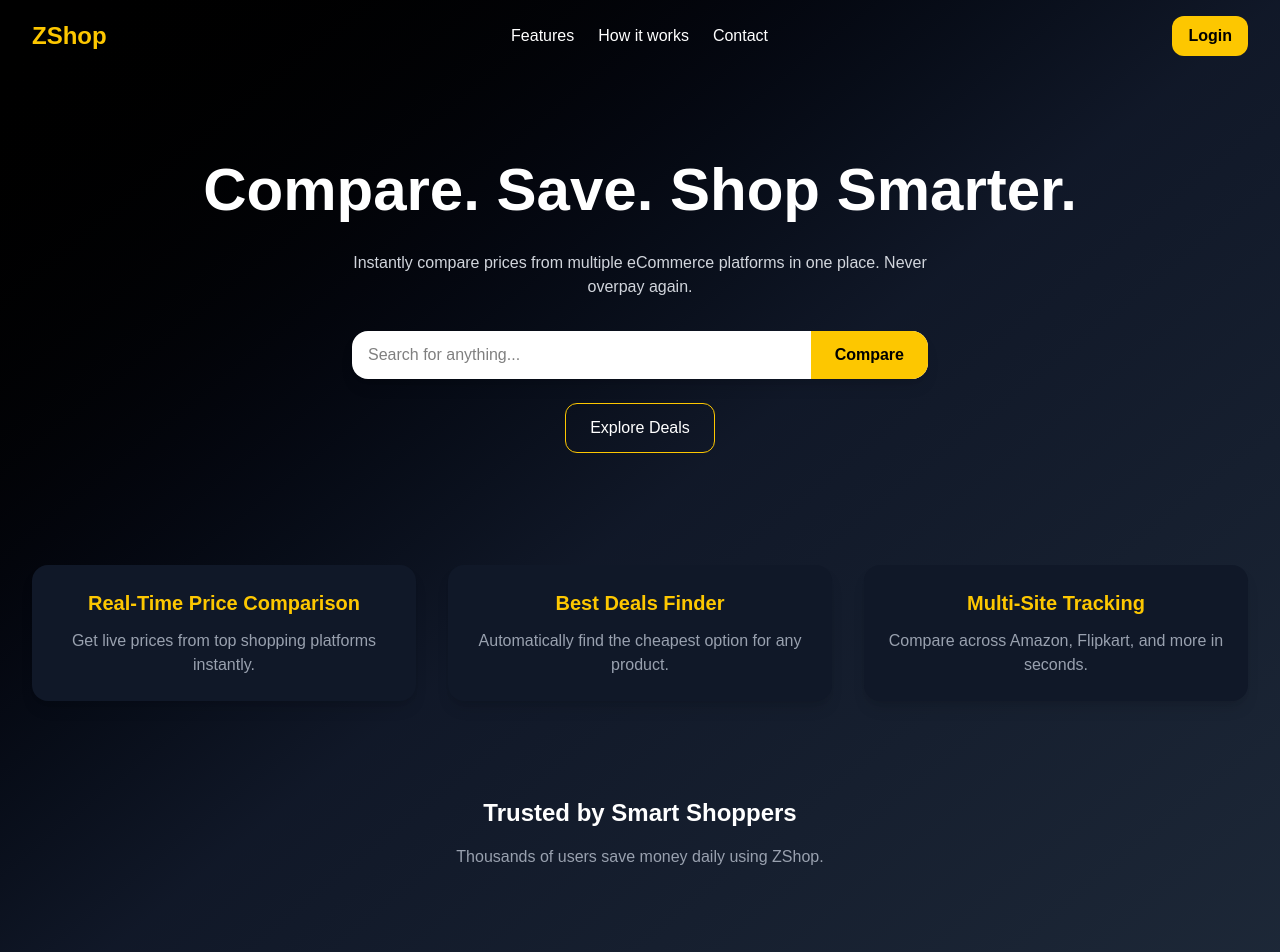
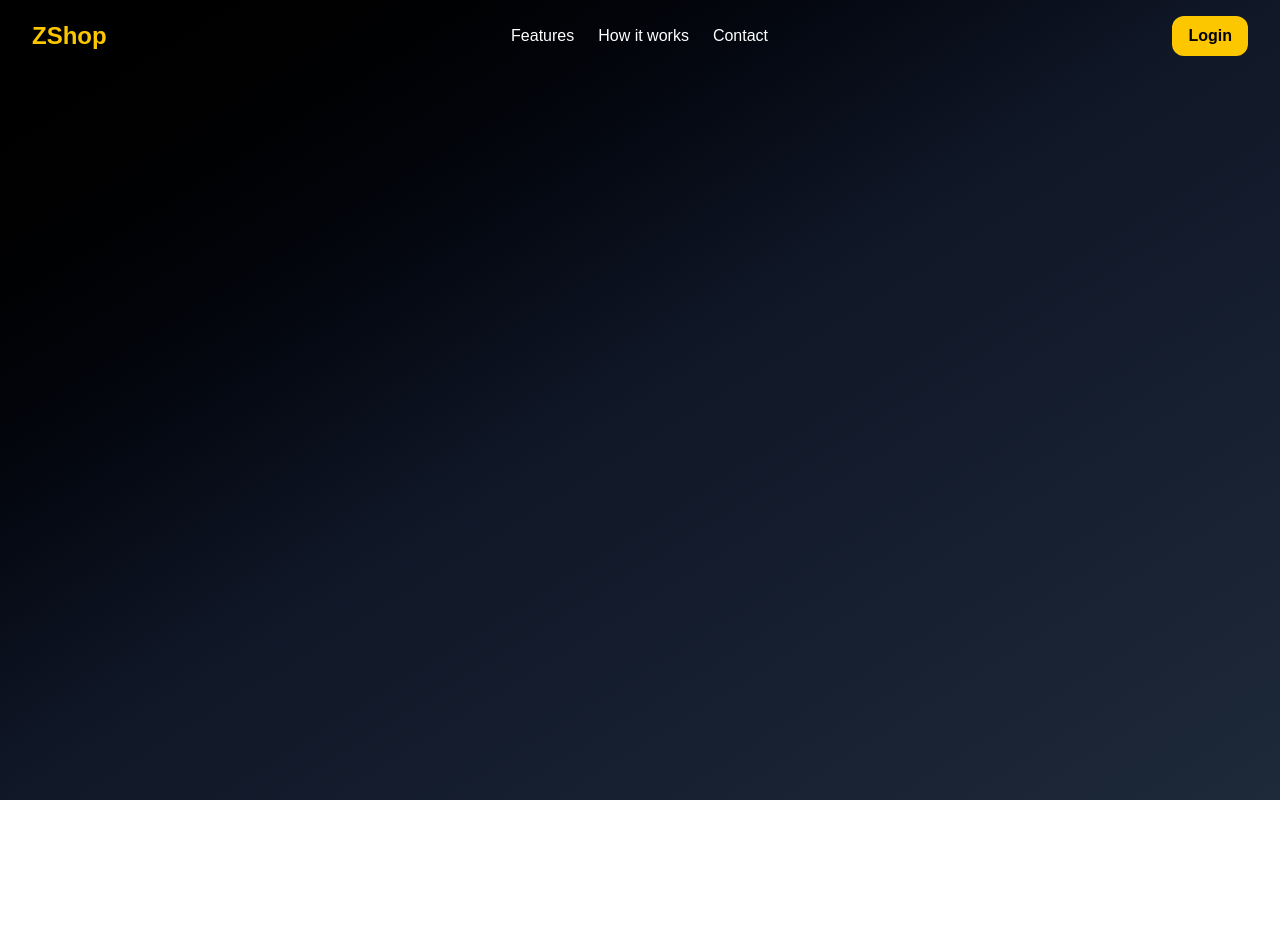
Before and after one commit to zearn-app/zshop, a Next.js app: page / in a window 1280 px wide. Shown: the top 952 px of the page. After the commit the page ends 800 px from the top, so only its background shows below. Built offline with nearby package versions, Linux system fonts and the light colour scheme.

Commit message:
Update page.tsx

```diff
--- a/app/page.tsx
+++ b/app/page.tsx
@@ -1,14 +1,11 @@
-
 "use client";
 
 import React from "react";
 import { useRouter } from "next/navigation";
 
+const LandingPage: React.FC = () => {
+  const router = useRouter(); // ✅ move here
 
-const router = useRouter();
-
-
-const LandingPage: React.FC = () => {
   return (
     <div className="min-h-screen bg-gradient-to-br from-black via-gray-900 to-gray-800 text-white">
 
@@ -21,86 +18,14 @@ const LandingPage: React.FC = () => {
           <button className="hover:text-yellow-400">Contact</button>
         </div>
         <button
-  onClick={() => router.push("/login")}
-  className="bg-yellow-400 text-black px-4 py-2 rounded-xl font-semibold hover:bg-yellow-300"
->
-  Login
-</button>
+          onClick={() => router.push("/login")}
+          className="bg-yellow-400 text-black px-4 py-2 rounded-xl font-semibold hover:bg-yellow-300"
+        >
+          Login
+        </button>
       </nav>
 
-      {/* Hero Section */}
-      <section className="flex flex-col items-center justify-center text-center mt-20 px-6">
-        <h2 className="text-4xl md:text-6xl font-bold leading-tight">
-          Compare. Save. Shop Smarter.
-        </h2>
-
-        <p className="mt-6 text-gray-300 max-w-xl">
-          Instantly compare prices from multiple eCommerce platforms in one place.
-          Never overpay again.
-        </p>
-
-        {/* Search Box */}
-        <div className="mt-8 flex w-full max-w-xl bg-white rounded-2xl overflow-hidden shadow-lg">
-          <input
-            type="text"
-            placeholder="Search for anything..."
-            className="flex-1 px-4 py-3 text-black outline-none"
-          />
-          <button className="bg-yellow-400 px-6 text-black font-semibold hover:bg-yellow-300">
-            Compare
-          </button>
-        </div>
-
-        {/* CTA */}
-        <button className="mt-6 border border-yellow-400 px-6 py-3 rounded-xl hover:bg-yellow-400 hover:text-black transition">
-          Explore Deals
-        </button>
-      </section>
-
-      {/* Features Section */}
-      <section className="mt-28 px-8 grid md:grid-cols-3 gap-8 text-center">
-        <div className="p-6 bg-gray-900 rounded-2xl shadow-lg hover:scale-105 transition">
-          <h3 className="text-xl font-semibold text-yellow-400">
-            Real-Time Price Comparison
-          </h3>
-          <p className="mt-3 text-gray-400">
-            Get live prices from top shopping platforms instantly.
-          </p>
-        </div>
-
-        <div className="p-6 bg-gray-900 rounded-2xl shadow-lg hover:scale-105 transition">
-          <h3 className="text-xl font-semibold text-yellow-400">
-            Best Deals Finder
-          </h3>
-          <p className="mt-3 text-gray-400">
-            Automatically find the cheapest option for any product.
-          </p>
-        </div>
-
-        <div className="p-6 bg-gray-900 rounded-2xl shadow-lg hover:scale-105 transition">
-          <h3 className="text-xl font-semibold text-yellow-400">
-            Multi-Site Tracking
-          </h3>
-          <p className="mt-3 text-gray-400">
-            Compare across Amazon, Flipkart, and more in seconds.
-          </p>
-        </div>
-      </section>
-
-      {/* Trust Section */}
-      <section className="mt-24 text-center px-6">
-        <h3 className="text-2xl font-semibold">
-          Trusted by Smart Shoppers
-        </h3>
-        <p className="mt-4 text-gray-400">
-          Thousands of users save money daily using ZShop.
-        </p>
-      </section>
-
-      {/* Footer */}
-      <footer className="mt-24 py-6 text-center text-gray-500 border-t border-gray-700">
-        © 2026 ZShop. All rights reserved.
-      </footer>
+      {/* Rest of your UI unchanged */}
     </div>
   );
 };
```
